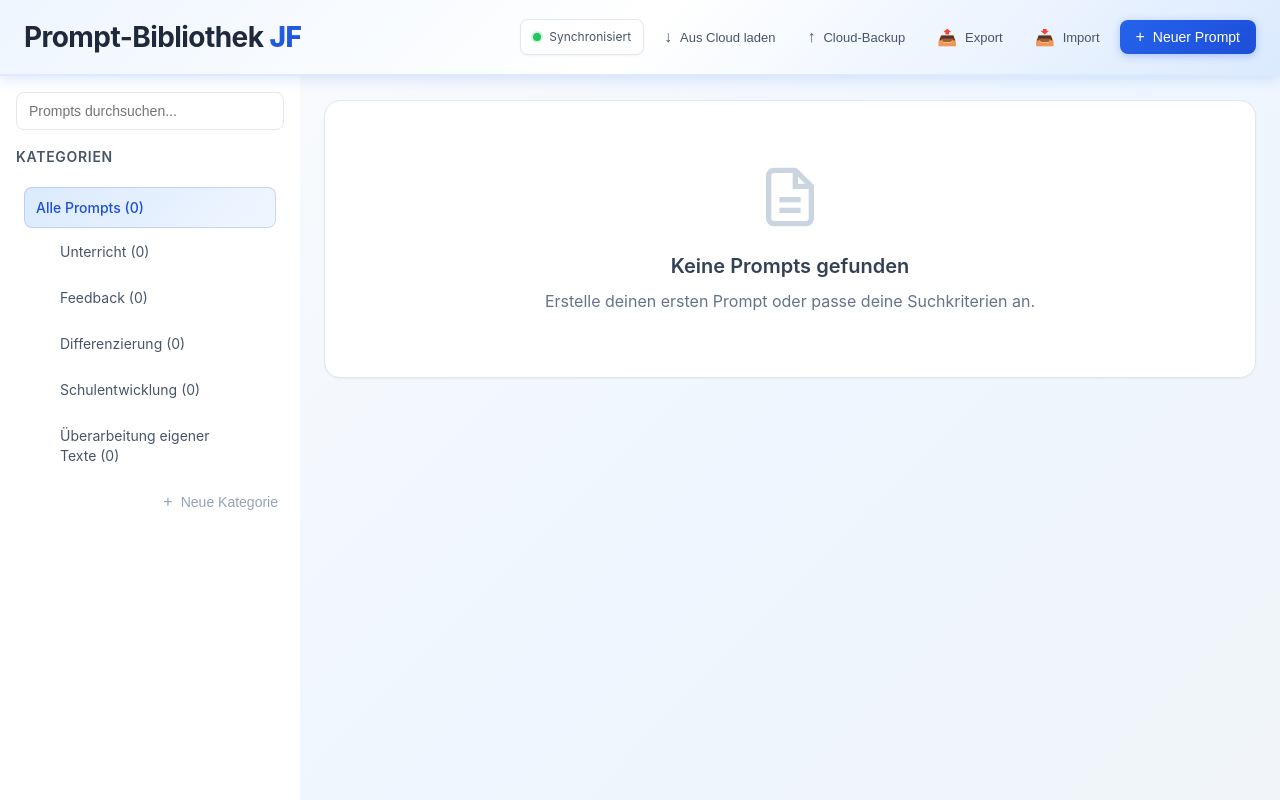
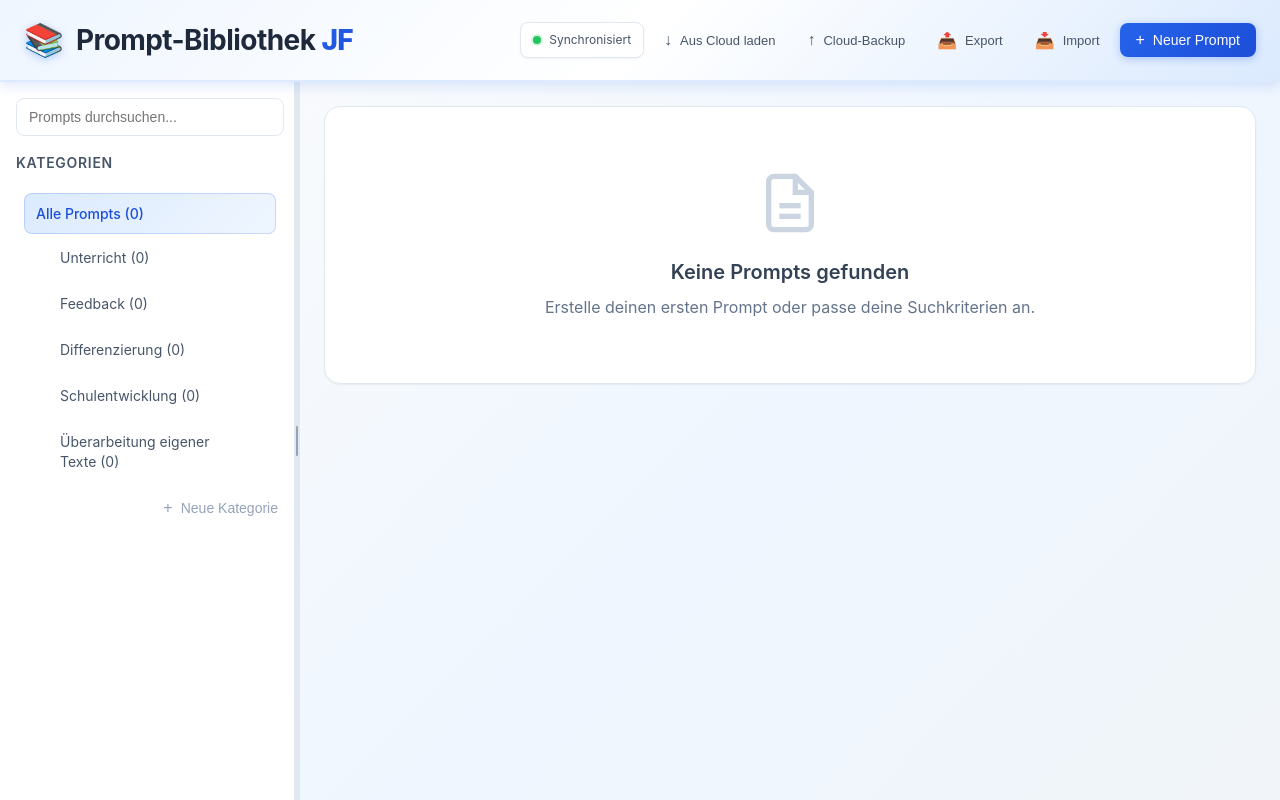
Before and after one commit to JoschaFalck/prompt-bibliothek-jf, a website: page index.html in a window 1280 px wide. Drawn offline with Linux system fonts and the light colour scheme; no server answers.

Commit message:
Update index.html

```diff
--- a/index.html
+++ b/index.html
@@ -12,6 +12,7 @@
         <header class="header">
             <div class="header-content">
                 <div class="logo">
+                    <span class="logo-icon">📚</span>
                     <h1>Prompt-Bibliothek <span class="logo-suffix">JF</span></h1>
                 </div>
                 <div class="header-actions">
@@ -47,7 +48,8 @@
         <!-- Main Container -->
         <div class="app-container">
             <!-- Sidebar -->
-            <aside class="sidebar">
+            <aside class="sidebar" id="sidebar">
+                <div class="sidebar-resizer" id="sidebarResizer"></div>
                 <div class="search-container">
                     <input type="text" id="searchInput" class="search-input" placeholder="Prompts durchsuchen..." oninput="filterPrompts()">
                 </div>
```
